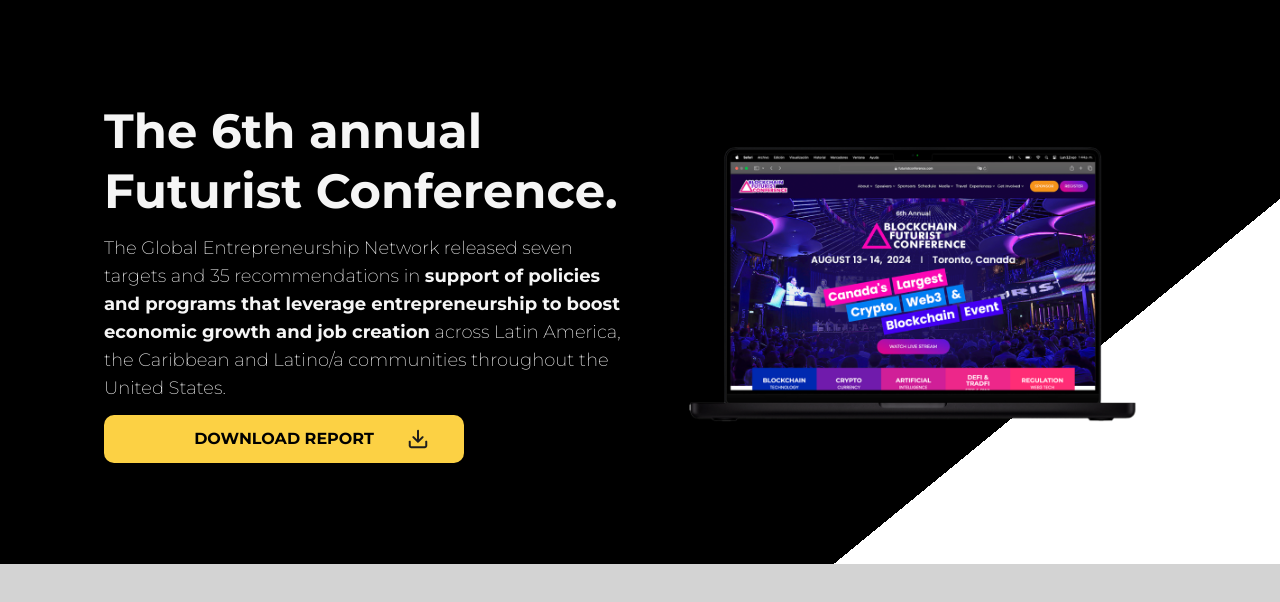
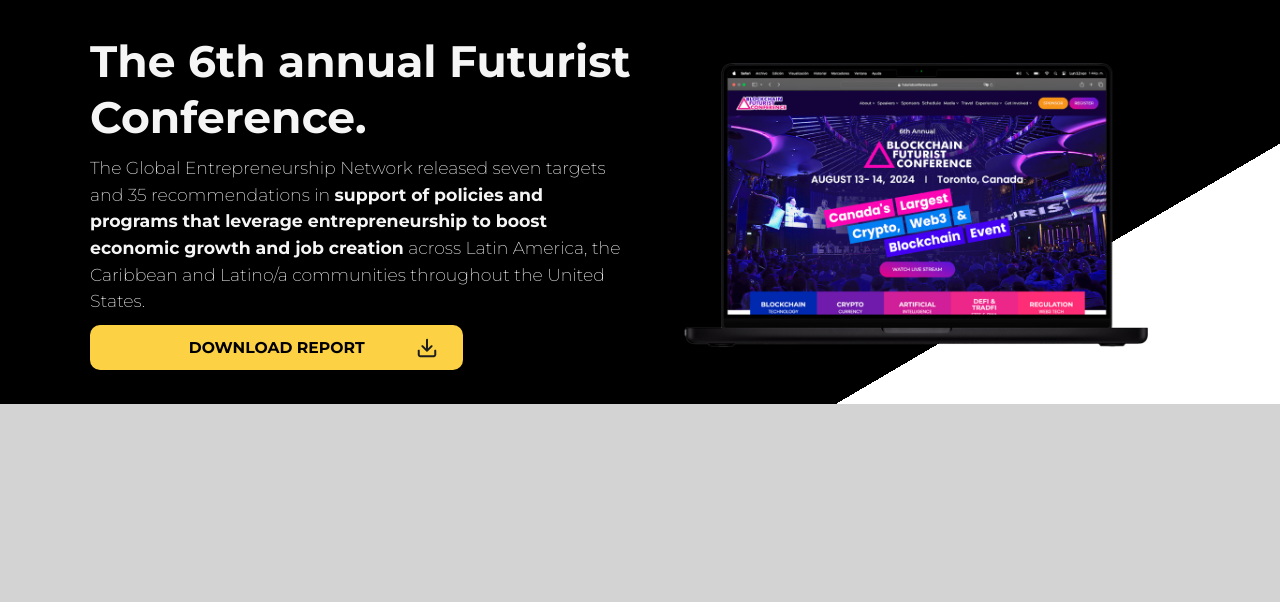
Before and after one commit to DenViRus/tss-vidgets, a React (Vite) app: page / in a window 1280 px wide. Shown: the top 602 px of the page. Built offline with nearby package versions, Linux system fonts and the light colour scheme.

Commit message:
feat: finish layout futurist-conference endpoint 480px

```diff
--- a/src/App.css
+++ b/src/App.css
@@ -1,6 +1,7 @@
 #root {
   width: 100%;
   display: flex;
-  justify-content: center;
+  flex-direction: column;
+  align-items: center;
   background-color: rgb(211, 211, 211);
 }
--- a/src/App.tsx
+++ b/src/App.tsx
@@ -1,7 +1,7 @@
 
 import './App.css'
 
-import FuturistConference from './components/futurist-conference/FuturistConference'
+import FuturistConference from './components/futurist-conference'
 
 function App(): JSX.Element {
 
--- a/src/components/futurist-conference/FuturistConference.tsx
+++ /dev/null
@@ -1,117 +0,0 @@
-import React from "react";
-import { makeStyles } from "tss-react/mui";
-
-import arrowIcon from "./../../assets/icon/arrow.png";
-import frame5 from "./../../assets/image/frame-5.png";
-
-const useStyles = makeStyles()(() => ({
-  container: {
-      display: 'flex',
-      width: '100%',
-      maxWidth: '1440px',
-      maxHeight: '564px',
-      boxSizing: 'border-box',
-      alignItems: 'center',
-      justifyContent: 'space-between',
-      padding: '20px 104px',
-      gap: '25px',
-      fontFamily: 'Montserrat',
-      color: 'rgba(245, 245, 245, 1)',
-
-      backgroundColor: 'rgb(0, 0, 0)',
-      backgroundImage: 'linear-gradient(to top left, rgb(255, 255, 255) 50%, transparent 50%)',
-      backgroundPosition: 'calc(100% + 1px) calc(100% + 1px)',
-      backgroundRepeat: 'no-repeat',
-      backgroundSize: '35% 65%',
-  },
-  infoBlock: {
-      width: '50%',
-      maxWidth: '602px',
-      display: 'flex',
-      flexDirection: 'column',
-      justifyContent: 'center',
-      alignItems: 'flex-start',
-      gap: '13px',
-  },
-  title: {
-      fontSize: '48px',
-      fontWeight: '700',
-      lineHeight: '60px',
-      margin: '0',
-  },
-  paragraph: {
-    fontSize: '18px',
-    fontWeight: '200',
-    lineHeight: '28px',
-    margin: '0',
-  },
-  boldParagraph: {
-    fontWeight: '700',
-  },
-  button: {
-    display: 'flex',
-    alignItems: 'center',
-    justifyContent: 'center',
-    width: '70%',
-    maxWidth: '360px',
-    minWidth: '180px',
-    padding: '14px 28px',
-    borderRadius: '10px',
-    fontSize: '16px',
-    fontWeight: '700',
-    lineHeight: '19.5px',
-    textTransform: 'uppercase',
-    color: 'rgba(0, 0, 0, 1)',
-    backgroundColor: 'rgba(252, 209, 68, 1)',
-    fontFamily: 'inherit',
-      border: 'none',
-      cursor: 'pointer',
-      '&:hover': {
-          backgroundColor: 'rgb(248, 196, 23, 1)',
-      },
-
-      position: 'relative',
-  },
-  icon: {
-    position: 'absolute',
-    right: '10%',
-
-  },
-
-  imageBlock: {
-    width: '50%',
-    maxWidth: '580px',
-    display: 'flex',
-    justifyContent: 'center',
-    alignItems: 'center',
-  },
-  image: {
-      width: '100%',
-  },
-}));
-
-const FuturistConference: React.FC = () => {
-  const { classes } = useStyles();
-
-  return (
-  <div className={classes.container}>
-    <div className={classes.infoBlock}>
-        <h2 className={classes.title}>The 6th annual Futurist Conference.</h2>
-        <p className={classes.paragraph}>
-        The Global Entrepreneurship Network released seven targets and 35 recommendations in&nbsp;
-        <span className={classes.boldParagraph}>support of policies and programs that leverage entrepreneurship to boost economic growth and job creation</span>
-        &nbsp;across Latin America, the Caribbean and Latino/a communities throughout the United States.
-        </p>
-        <button className={classes.button}>
-          Download Report
-          <img src={arrowIcon} className={classes.icon} alt="Arrow Icon" />
-          </button>
-    </div>
-    <div className={classes.imageBlock}>
-        <img src={frame5} className={classes.image} alt="Conference"/>
-    </div>
-  </div>
-  );
-}
-
-export default FuturistConference;
--- /dev/null
+++ b/src/components/futurist-conference/futurist-conference.styles.ts
@@ -0,0 +1,124 @@
+import { makeStyles } from "tss-react/mui";
+
+import frame5 from "./../../assets/image/frame-5.png";
+import frame5Shadow from "./../../assets/image/frame-5-shadow.png";
+
+const useStyles = makeStyles()(() => ({
+  container: {
+    maxWidth: '144rem',
+    minWidth: '32rem',
+    width: '100%',
+    // don't know is maxHeight important parameter?
+    // finish layout futurist-conference endpoint 480px
+    maxHeight: 'clamp(54.4rem, 53.4000rem + 2.0833vw, 56.4rem)',
+    // --------------------------------
+    padding: '2rem clamp(2rem, -2.2000rem + 8.7500vw, 10.4rem)',
+    display: 'flex',
+    alignItems: 'center',
+    justifyContent: 'space-between',
+    //clamp does not work with gap
+    gap: 'clamp(1.3rem, 0.008vw, 2.5rem)',
+    //--------------------------------
+    fontFamily: 'Montserrat',
+    color: 'rgba(245, 245, 245, 1)',
+    backgroundColor: 'rgb(0, 0, 0)',
+    backgroundImage: 'linear-gradient(to top left, rgb(255, 255, 255, 1) 50%, transparent 50%)',
+    backgroundPosition: 'calc(100% + 0.1rem) calc(100% + 0.1rem)',
+    backgroundRepeat: 'no-repeat',
+    backgroundSize: '35% 65%',
+    boxSizing: 'border-box',
+
+    '@media (max-width: 480px)': {
+      flexDirection: 'column',
+      justifyContent: 'center',
+      gap: '1.3rem',
+      color: 'rgba(0, 0, 0, 1)',
+      backgroundColor: 'rgb(255, 255, 255, 1)',
+      backgroundImage: 'none',
+    },
+  },
+  infoBlock: {
+    maxWidth: 'clamp(44rem, 35.9000rem + 16.8750vw, 60.2rem)',
+    width: '50%',
+    display: 'flex',
+    flexDirection: 'column',
+    justifyContent: 'center',
+    alignItems: 'flex-start',
+    //clamp does not work with gap
+    gap: 'clamp(1rem, 0.002vw, 1.3rem)',
+    //--------------------------------
+
+    '@media (max-width: 480px)': {
+      width: '100%',
+      alignItems: 'center',
+    }
+  },
+  title: {
+    margin: '0',
+    fontSize: 'clamp(2.4rem, 1.2000rem + 2.5000vw, 4.8rem)',
+    fontWeight: '700',
+    lineHeight: 'clamp(3.2rem, 1.8000rem + 2.9167vw, 6rem)',
+  },
+  paragraph: {
+    margin: '0',
+    fontSize: 'clamp(1.4rem, 1.2000rem + 0.4167vw, 1.8rem)',
+    fontWeight: '200',
+    lineHeight: 'clamp(2rem, 1.6000rem + 0.8333vw, 2.8rem)',
+    '@media (max-width: 480px)': {
+      fontWeight: '400',
+    }
+  },
+  boldParagraph: {
+    fontWeight: '700',
+  },
+  button: {
+    position: 'relative',
+    maxWidth: 'calc(80rem - clamp(36rem, 32.0000rem + 8.3333vw, 44rem))',
+    minWidth: 'clamp(12rem, 9.0000rem + 6.2500vw, 18rem)',
+    width: '100%',
+    padding: 'clamp(0.8rem, 0.5000rem + 0.6250vw, 1.4rem) clamp(1.6rem, 1.0000rem + 1.2500vw, 2.8rem)',
+    display: 'flex',
+    alignItems: 'center',
+    justifyContent: 'center',
+    fontFamily: 'inherit',
+    fontSize: 'clamp(1.4rem, 1.3000rem + 0.2083vw, 1.6rem)',
+    fontWeight: '700',
+    lineHeight: 'clamp(1.7rem, 1.5750rem + 0.2604vw, 1.95rem)',
+    textTransform: 'uppercase',
+    color: 'rgba(0, 0, 0, 1)',
+    backgroundColor: 'rgba(252, 209, 68, 1)',
+     '&:hover': {
+        backgroundColor: 'rgb(248, 196, 23, 1)',
+    },
+    border: 'none',
+    borderRadius: '1rem',
+    cursor: 'pointer',
+  },
+  icon: {
+    position: 'absolute',
+    right: 'clamp(5%, 1.6000rem + 0.8333vw, 10%)',
+
+  },
+
+  imageBlock: {
+    maxWidth: 'clamp(44rem, 37.0000rem + 14.5833vw, 58rem)',
+    maxHeight: 'clamp(22.1rem, 13.5000rem + 17.9167vw, 39.3rem)',
+    width: '50%',
+    display: 'flex',
+    justifyContent: 'center',
+    alignItems: 'center',
+    '@media (max-width: 480px)': {
+      width: '100%',
+    }
+  },
+  image: {
+      width: '100%',
+      height: '100%',
+      content: `url(${frame5})`,
+      '@media (max-width: 480px)': {
+        content: `url(${frame5Shadow})`,
+    }
+  },
+}));
+
+export default useStyles;
--- /dev/null
+++ b/src/components/futurist-conference/index.tsx
@@ -0,0 +1,31 @@
+import React from "react";
+
+import arrowIcon from "./../../assets/icon/arrow.png";
+import frame5 from "./../../assets/image/frame-5.png";
+import useStyles from "./futurist-conference.styles";
+
+const FuturistConference: React.FC = () => {
+  const { classes } = useStyles();
+
+  return (
+  <div className={classes.container}>
+    <div className={classes.infoBlock}>
+        <h2 className={classes.title}>The 6th annual Futurist Conference.</h2>
+        <p className={classes.paragraph}>
+        The Global Entrepreneurship Network released seven targets and 35 recommendations in&nbsp;
+        <span className={classes.boldParagraph}>support of policies and programs that leverage entrepreneurship to boost economic growth and job creation</span>
+        &nbsp;across Latin America, the Caribbean and Latino/a communities throughout the United States.
+        </p>
+        <button className={classes.button}>
+          Download Report
+          <img src={arrowIcon} className={classes.icon} alt="Arrow Icon" />
+          </button>
+    </div>
+    <div className={classes.imageBlock}>
+        <img src={frame5} className={classes.image} alt="Conference"/>
+    </div>
+  </div>
+  );
+}
+
+export default FuturistConference;
--- a/src/index.css
+++ b/src/index.css
@@ -1,3 +1,7 @@
+html, body {
+  font-size: 62.5%;
+}
+
 body {
   margin: 0;
   display: flex;
```
Also changed, not shown: src/assets/image/frame-5-shadow.png (added).
